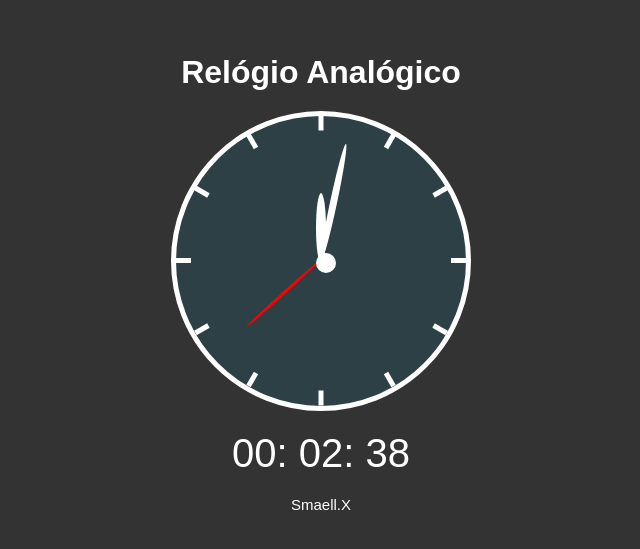
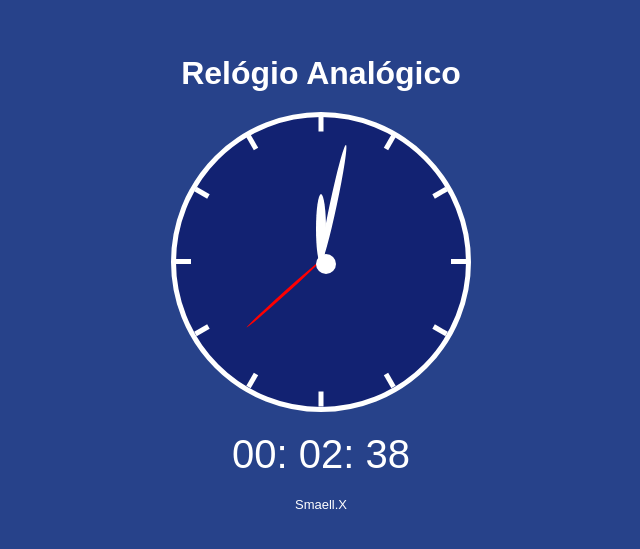
Before and after one commit to SmaellX/01-Projetos-de-Aprendizados-Online, a plain HTML site: page Relogio-Analogico/index.html in a window 1280 px wide. Shown: the part 117-666 px from the top of the page, without its empty margins (319-959 px from the left). Drawn offline with Linux system fonts and the light colour scheme.

Commit message:
commit relogio css

```diff
--- a/Relogio-Analogico/src/css/style.css
+++ b/Relogio-Analogico/src/css/style.css
@@ -10,7 +10,7 @@ body {
     justify-content: center;
     align-items: center;
     flex-direction: column;
-    background-color: #333;
+    background-color: #27428a;
     font-family: Arial, Helvetica, sans-serif;
 }
 
@@ -24,7 +24,7 @@ h1 {
     height: 300px;
     border: 5px solid #FFF;
     border-radius: 50%;
-    background-color: rgba(21, 117, 141, 0.2);
+    background-color: rgba(7, 16, 100, 0.63);
 }
 
 .riscos {
@@ -95,5 +95,5 @@ h1 {
 footer {
     margin-top: 20px;
     color: #FFF;
-    font-size:15px;
+    font-size: 13px;
 }
```
